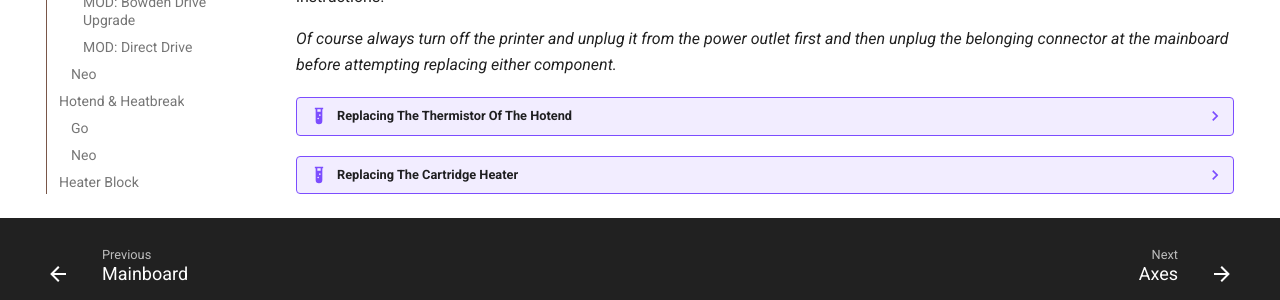
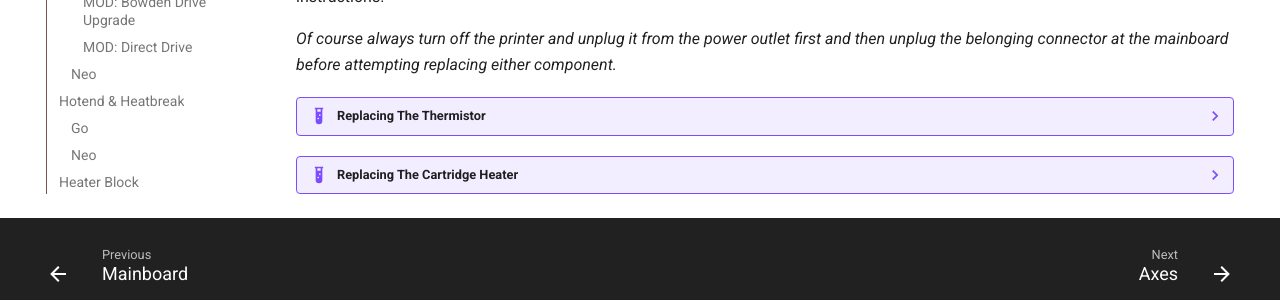
Before and after one commit to 1coderookie/KobraGoNeoInsights, an MkDocs documentation site: the page built from docs/hardware/printhead.md, in a window 1280 px wide and 900 px high, scrolled down 35964 px. Shown: the part 504-804 px from the top of the window. Built offline with MkDocs 1.6.1 and Material for MkDocs 9.7.7, drawn with Linux system fonts in a browser that asks for light colours; comment, search, counter and statistics services are not loaded.

Commit message:
Update printhead.md

```diff
--- a/docs/hardware/printhead.md
+++ b/docs/hardware/printhead.md
@@ -746,7 +746,7 @@ If you need to replace the cartridge heater and/or the thermistor of the hotend,
 
 *Of course always turn off the printer and unplug it from the power outlet first and then unplug the belonging connector at the mainboard before attempting replacing either component.*
 
-??? example "Replacing The Thermistor Of The Hotend"
+??? example "Replacing The Thermistor"
 
     If you need to change the thermistor, you should be able to do so by loosening the tiny set screw / grub screw in the heater block which holds it in place. As the screw and the thread might be blocked by hardened filament, heat up the hotend first to get it soft. Turn off the printer then and pay attention to not burn yourself when approaching to change it.
 
```
